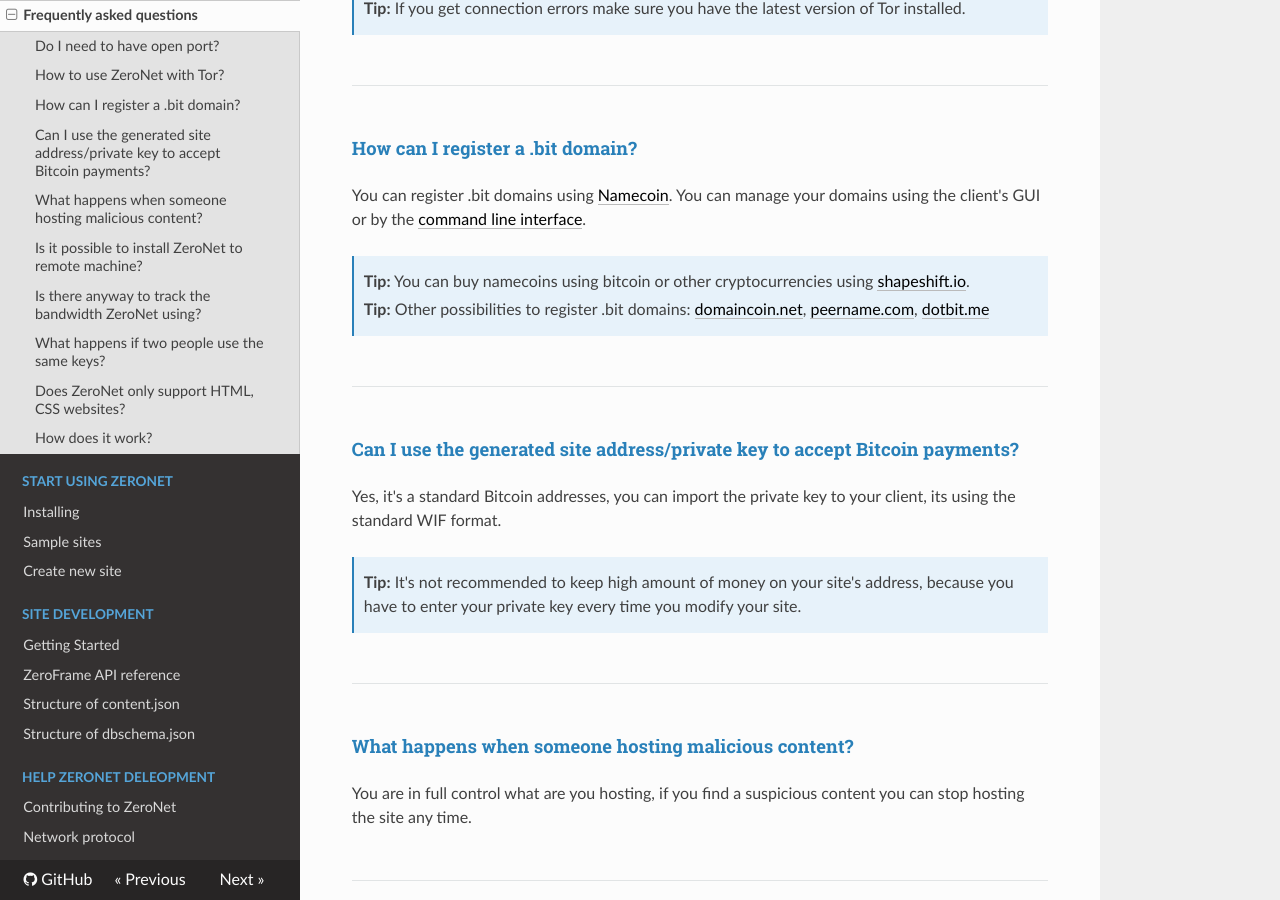
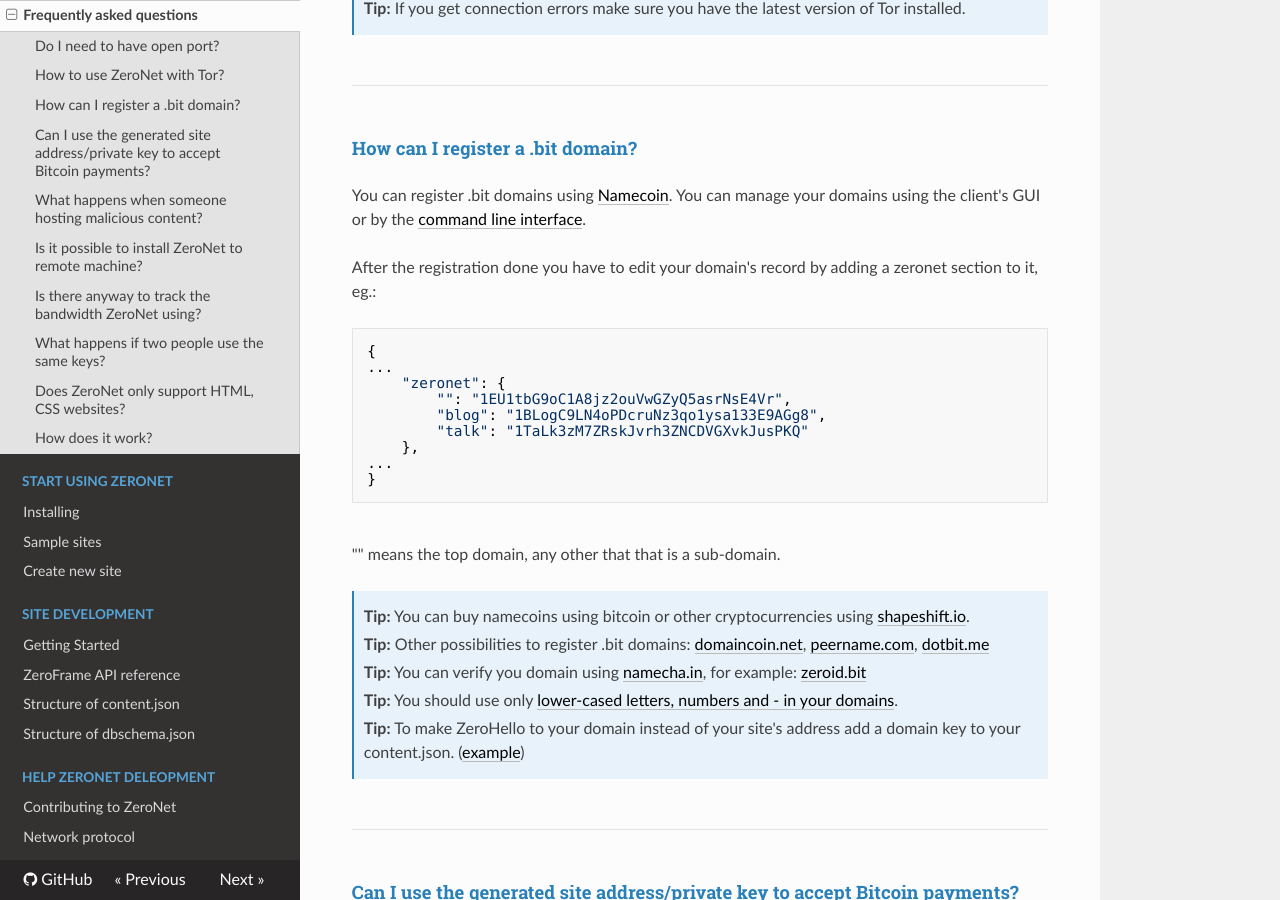
Before and after one commit to HelloZeroNet/Documentation, an MkDocs documentation site: the page built from docs/faq.md, in a window 1280 px wide and 900 px high, scrolled down 828 px. Built offline with MkDocs 1.6.1, drawn with Linux system fonts in a browser that asks for light colours; nearby versions of some CDN libraries; comment, search, counter and statistics services are not loaded; old or Windows-style settings are respelled for this version of MkDocs.

Commit message:
More info on Namecoin domains

````diff
--- a/docs/faq.md
+++ b/docs/faq.md
@@ -27,6 +27,7 @@
 > __Tip:__ If you get connection errors make sure you have the latest version of Tor installed.
 
 
+
 ---
 
 
@@ -34,10 +35,31 @@
 You can register .bit domains using [Namecoin](https://namecoin.info/).
 You can manage your domains using the client's GUI or by the [command line interface](http://christopherpoole.github.io/registering-a-.bit-domain-with-namecoin/).
 
+After the registration done you have to edit your domain's record by adding a zeronet section to it, eg.:
+
+```
+{
+...
+    "zeronet": {
+        "": "1EU1tbG9oC1A8jz2ouVwGZyQ5asrNsE4Vr",
+        "blog": "1BLogC9LN4oPDcruNz3qo1ysa133E9AGg8",
+        "talk": "1TaLk3zM7ZRskJvrh3ZNCDVGXvkJusPKQ"
+    },
+...
+}
+```
+"" means the top domain, any other that that is a sub-domain.
+
+
 > __Tip:__ You can buy namecoins using bitcoin or other cryptocurrencies using [shapeshift.io](https://shapeshift.io/).
 
 > __Tip:__ Other possibilities to register .bit domains: [domaincoin.net](https://domaincoin.net/), [peername.com](https://peername.com/), [dotbit.me](https://dotbit.me/)
 
+> __Tip:__ You can verify you domain using [namecha.in](http://namecha.in/), for example: [zeroid.bit](http://namecha.in/name/d/zeroid)
+
+> __Tip:__ You should use only [lower-cased letters, numbers and - in your domains](http://wiki.namecoin.info/?title=Domain_Name_Specification_2.0#Valid_Domains).
+
+> __Tip:__ To make ZeroHello to your domain instead of your site's address add a domain key to your content.json. ([example](https://github.com/HelloZeroNet/ZeroBlog/blob/master/content.json#L6))
 
 ---
 
````
